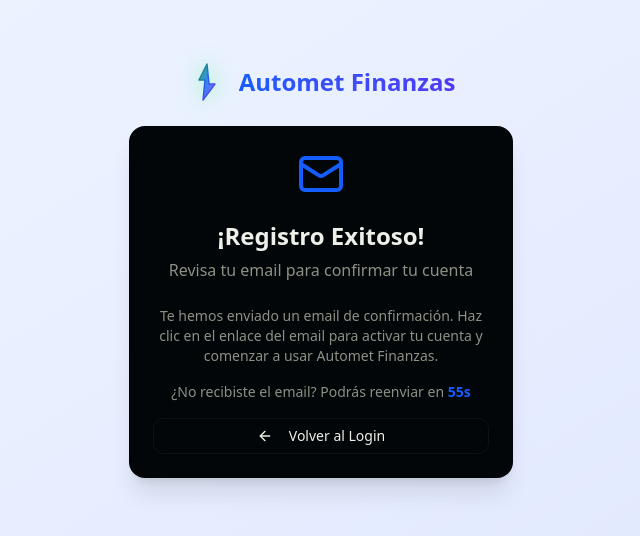
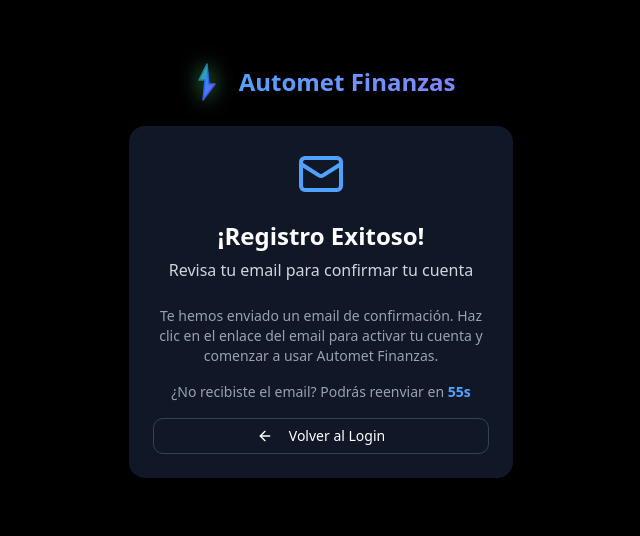
Before and after one commit to Autometco/Automet-Finanzas, a Next.js app: page /auth/sign-up-success in a window 1280 px wide. Shown: the part 130-666 px from the top of the page, without its empty margins (319-959 px from the left). Built offline with nearby package versions, Linux system fonts and the light colour scheme.

Commit message:
style: update registration confirmation page theme to dark mode
Co-authored-by: null <228120709+Autometco@users.noreply.github.com>

```diff
--- a/app/auth/sign-up-success/page.tsx
+++ b/app/auth/sign-up-success/page.tsx
@@ -53,37 +53,39 @@ export default function Page() {
   }
 
   return (
-    <div className="flex min-h-svh w-full items-center justify-center p-6 md:p-10 bg-gradient-to-br from-blue-50 to-indigo-100">
+    <div className="flex min-h-svh w-full items-center justify-center p-6 md:p-10 bg-black">
       <div className="w-full max-w-sm">
         <div className="flex flex-col gap-6">
           <div className="flex justify-center">
             <div className="flex items-center gap-3">
               <LightningLogo className="h-8 w-8" />
-              <span className="text-2xl font-bold bg-gradient-to-r from-blue-600 to-indigo-600 bg-clip-text text-transparent">
+              <span className="text-2xl font-bold bg-gradient-to-r from-blue-400 to-indigo-400 bg-clip-text text-transparent">
                 Automet Finanzas
               </span>
             </div>
           </div>
 
-          <Card className="border-0 shadow-xl">
+          <Card className="border-0 shadow-xl bg-gray-900 border-gray-800">
             <CardHeader className="text-center">
               <div className="flex justify-center mb-4">
-                <Mail className="h-12 w-12 text-blue-600" />
+                <Mail className="h-12 w-12 text-blue-400" />
               </div>
-              <CardTitle className="text-2xl">¡Registro Exitoso!</CardTitle>
-              <CardDescription className="text-base">Revisa tu email para confirmar tu cuenta</CardDescription>
+              <CardTitle className="text-2xl text-white">¡Registro Exitoso!</CardTitle>
+              <CardDescription className="text-base text-gray-300">
+                Revisa tu email para confirmar tu cuenta
+              </CardDescription>
             </CardHeader>
             <CardContent className="space-y-4">
-              <p className="text-sm text-muted-foreground text-center">
+              <p className="text-sm text-gray-400 text-center">
                 Te hemos enviado un email de confirmación. Haz clic en el enlace del email para activar tu cuenta y
                 comenzar a usar Automet Finanzas.
               </p>
 
               <div className="text-center space-y-3">
                 {!canResend ? (
-                  <p className="text-sm text-muted-foreground">
+                  <p className="text-sm text-gray-400">
                     ¿No recibiste el email? Podrás reenviar en{" "}
-                    <span className="font-semibold text-blue-600">{countdown}s</span>
+                    <span className="font-semibold text-blue-400">{countdown}s</span>
                   </p>
                 ) : (
                   <div className="space-y-2">
@@ -91,7 +93,7 @@ export default function Page() {
                       onClick={handleResendEmail}
                       disabled={isResending}
                       variant="outline"
-                      className="w-full bg-transparent"
+                      className="w-full bg-transparent border-gray-700 text-white hover:bg-gray-800"
                     >
                       {isResending ? (
                         <>
@@ -107,7 +109,7 @@ export default function Page() {
                     </Button>
                     {resendMessage && (
                       <p
-                        className={`text-sm ${resendMessage.includes("exitosamente") ? "text-green-600" : "text-red-600"}`}
+                        className={`text-sm ${resendMessage.includes("exitosamente") ? "text-green-400" : "text-red-400"}`}
                       >
                         {resendMessage}
                       </p>
@@ -117,7 +119,10 @@ export default function Page() {
               </div>
 
               <Link href="/">
-                <Button variant="outline" className="w-full bg-transparent">
+                <Button
+                  variant="outline"
+                  className="w-full bg-transparent border-gray-700 text-white hover:bg-gray-800"
+                >
                   <ArrowLeft className="mr-2 h-4 w-4" />
                   Volver al Login
                 </Button>
```
